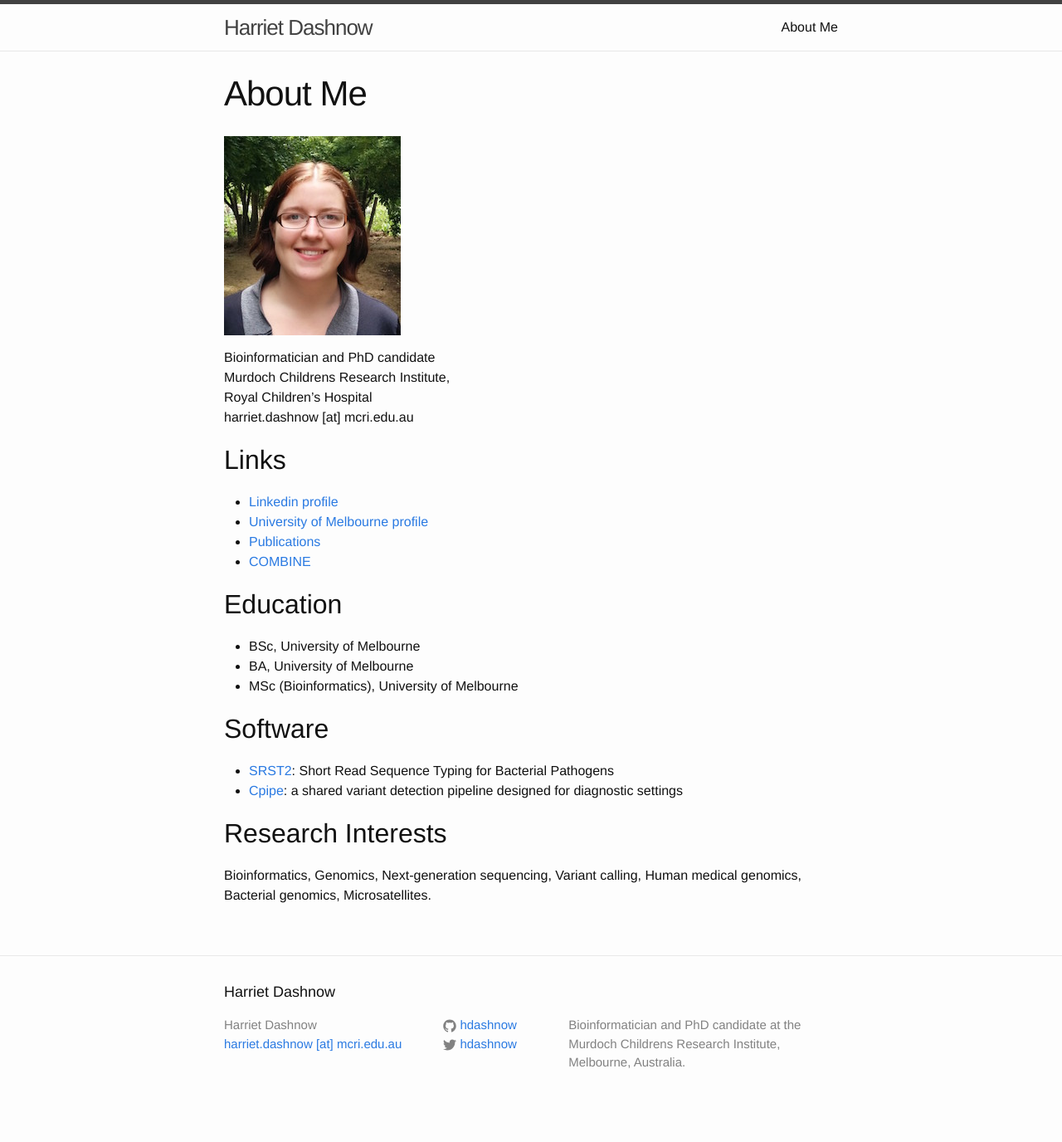
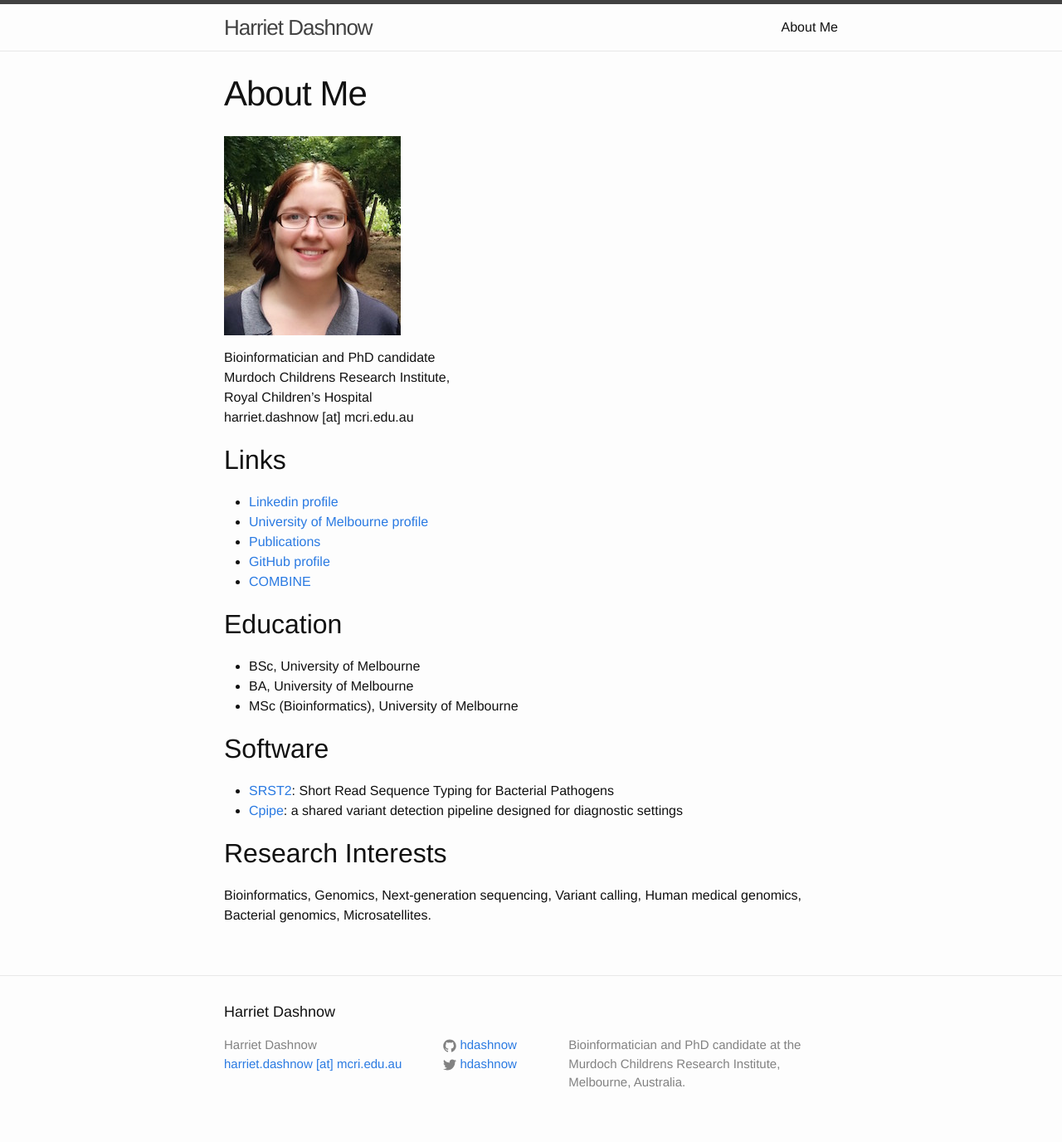
Before and after one commit to hdashnow/hdashnow.github.io, a Jekyll site: the page built from about.md, in a window 1280 px wide. Shown: the whole page at 83% size. Built offline with Jekyll 4.4.1, drawn with Linux system fonts in a browser that asks for light colours; before the commit the page ends 1352 px from its top, so only the background shows below that.

Commit message:
add link to github

```diff
--- a/about.md
+++ b/about.md
@@ -15,6 +15,7 @@ harriet.dashnow [at] mcri.edu.au
 * [Linkedin profile](au.linkedin.com/in/hdashnow)
 * [University of Melbourne profile](https://www.vlsci.unimelb.edu.au/researcher/hdashnow)
 * [Publications](https://scholar.google.com.au/citations?user=4Y3m53gAAAAJ&hl=en)
+* [GitHub profile](https://pypi.python.org/pypi/pytest-cov)
 * [COMBINE](combine.org.au)
 
 ## Education
```
